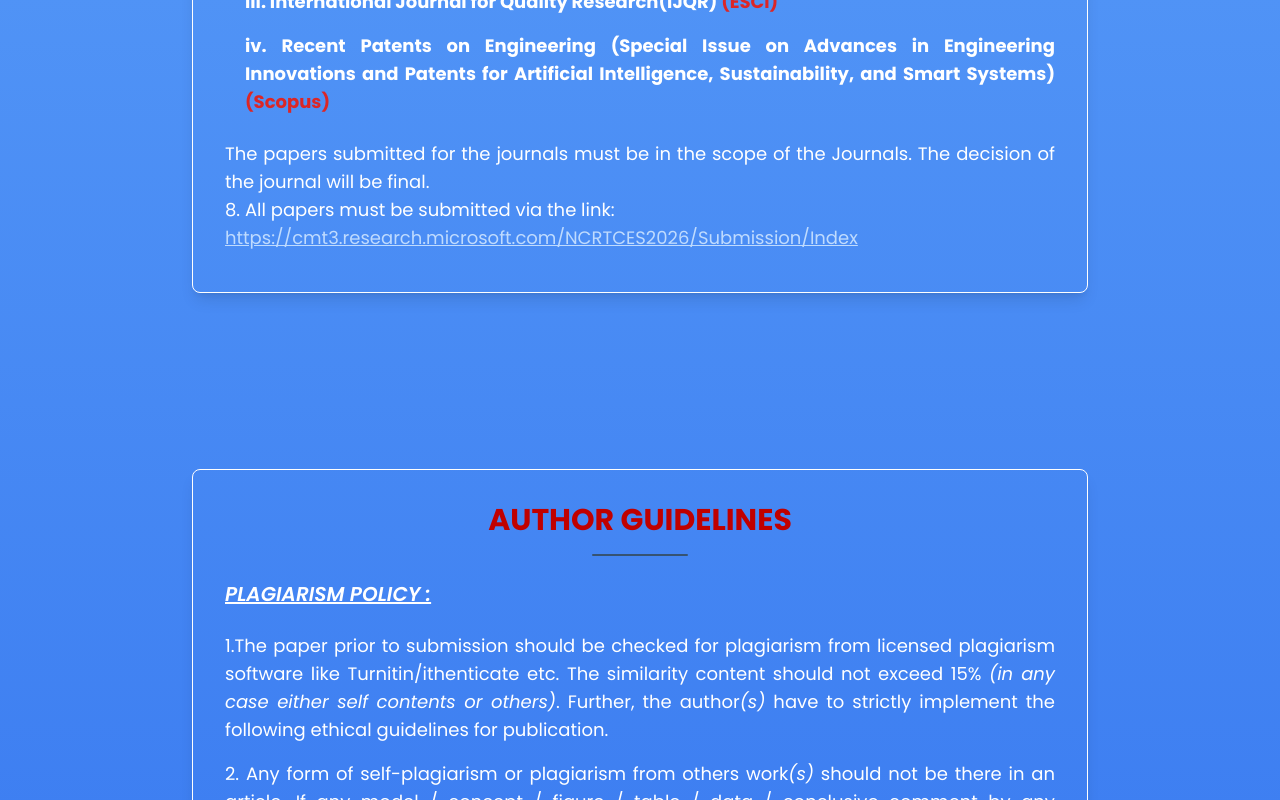
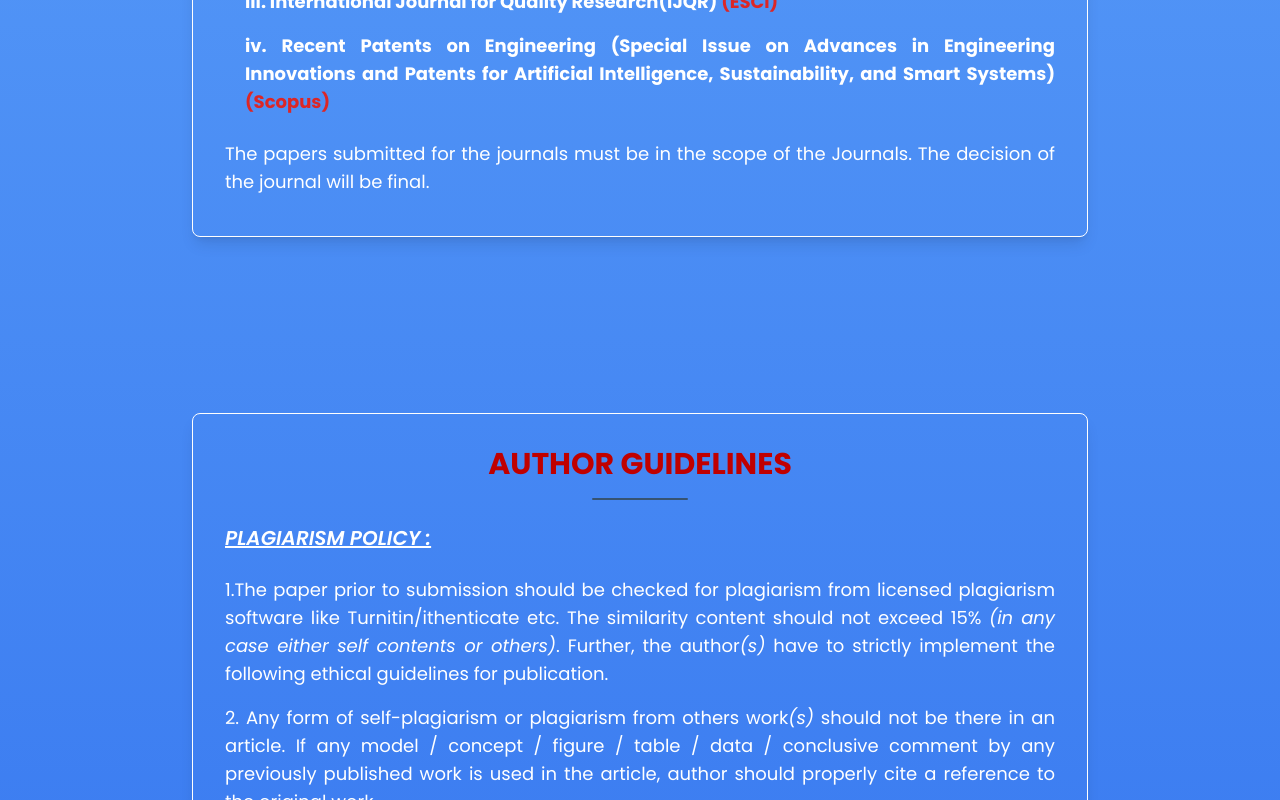
Before and after one commit to ncrtces-team/ncrtces-2026, a React (Vite) app: page / in a window 1280 px wide. Shown: the part 7040-7840 px from the top of the page. Built offline with nearby package versions, Linux system fonts and the light colour scheme.

Commit message:
Update registration status message and remove submission link from guide

```diff
--- a/pages/Registration.jsx
+++ b/pages/Registration.jsx
@@ -13,7 +13,9 @@ const Registration = () => {
             <div className="w-48 h-[3px] mx-auto mt-2 bg-[#365372] rounded-xl"></div>
             <div className="h-12 bg-white w-full"></div>
           </div>
-          {/* <h2 className="text-center">To be announced soon...</h2> */}
+          <h2 className="text-[#c00000] text-center text-2xl font-[600]">
+            Registrations are closed
+          </h2>
           <br />
           <div className="w-full max-w-3xl mx-auto">
             <div className="flex text-md md:text-xl text-white bg-blue-400 font-[500]">
--- a/pages/guide.jsx
+++ b/pages/guide.jsx
@@ -85,14 +85,6 @@ const Guide = () => {
                 The papers submitted for the journals must be in the scope of
                 the Journals. The decision of the journal will be final.
                 <br />
-                8. All papers must be submitted via the link:{" "}
-                <a
-                  href="https://cmt3.research.microsoft.com/NCRTCES2026/Submission/Index"
-                  className="text-blue-200 break-words underline hover:text-blue-100"
-                >
-                  <br />
-                  https://cmt3.research.microsoft.com/NCRTCES2026/Submission/Index
-                </a>
               </p>
             </div>
           </div>
```
